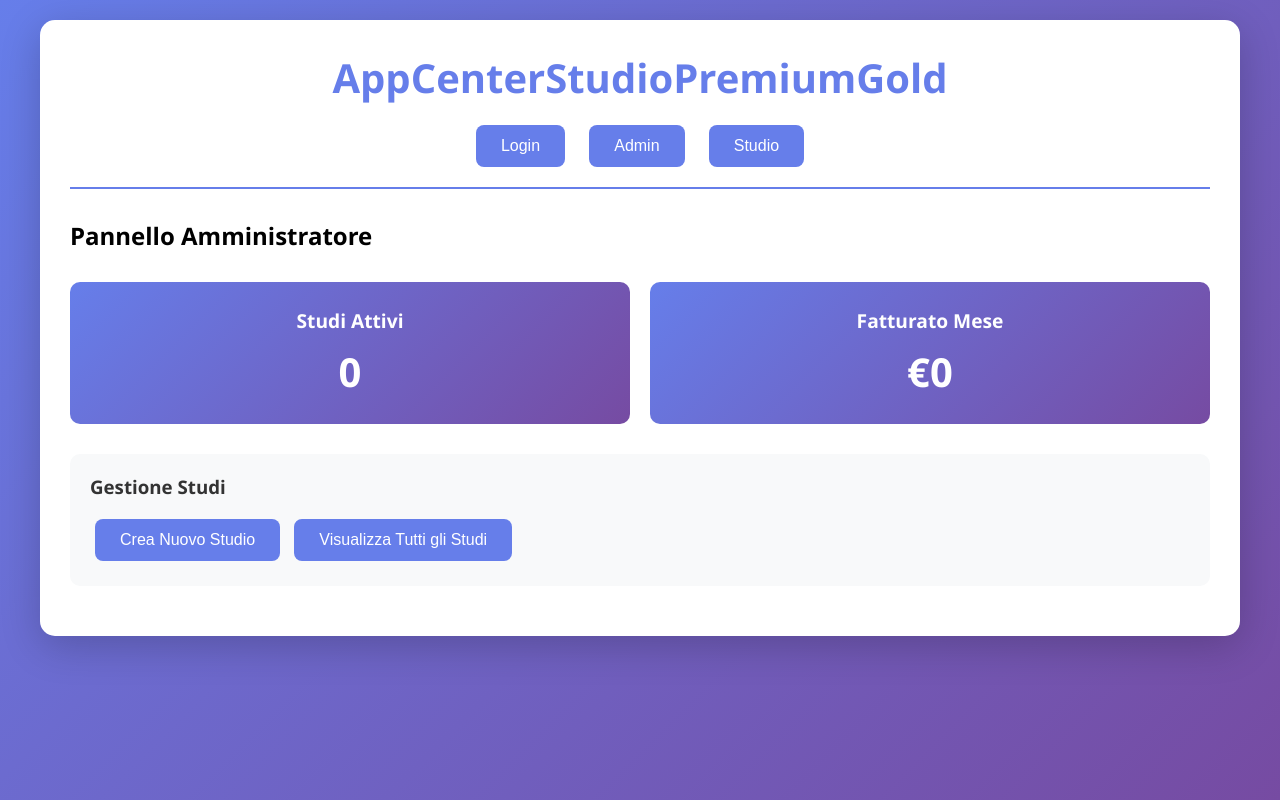
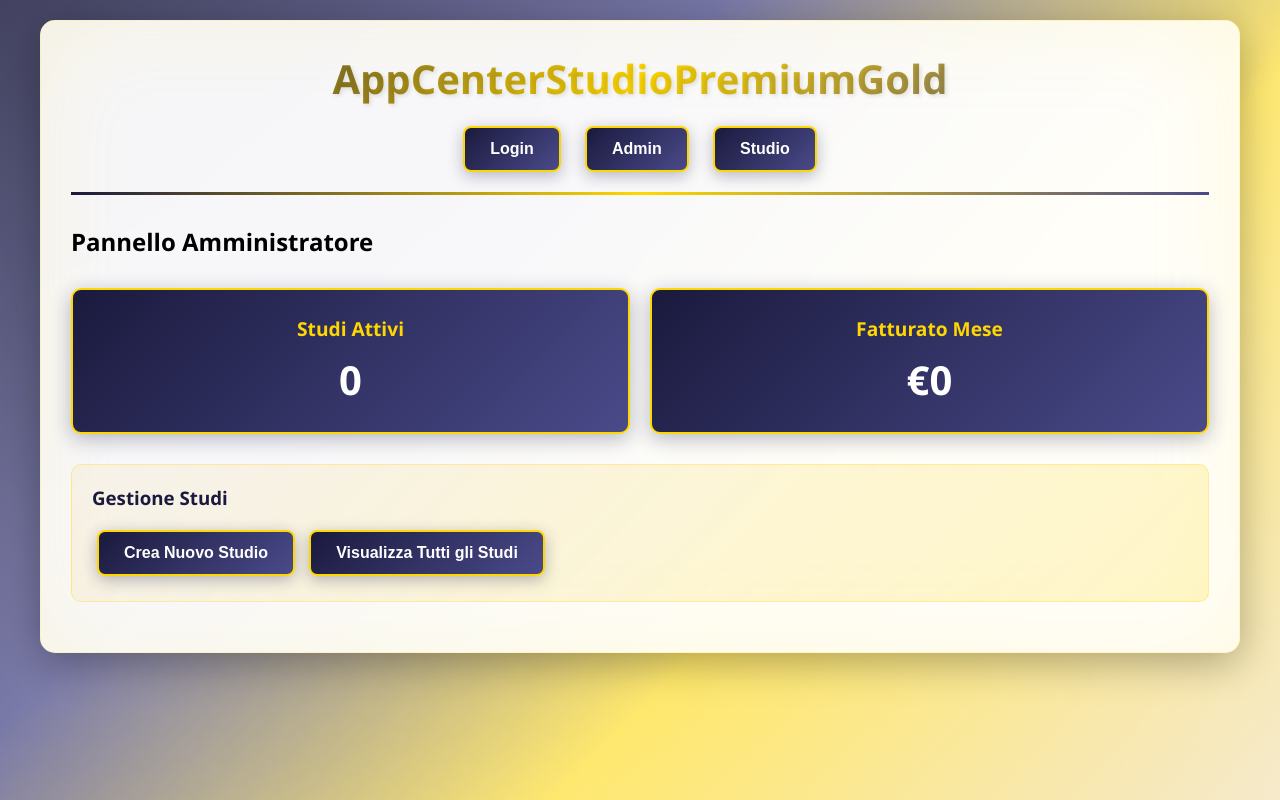
Before and after one commit to cibox72/AppCenterStudioPremiumGold, a plain HTML site: page public/index.html in a window 1280 px wide. Both pictures are taken after a click on the button "Admin". Drawn offline with Linux system fonts and the light colour scheme.

Commit message:
Update style.css

```diff
--- a/public/css/style.css
+++ b/public/css/style.css
@@ -6,49 +6,103 @@
 
 body {
     font-family: 'Segoe UI', Tahoma, Geneva, Verdana, sans-serif;
-    background: linear-gradient(135deg, #667eea 0%, #764ba2 100%);
+    /* Sfondo Premium Gold con linee geometriche */
+    background:
+        linear-gradient(135deg,
+            rgba(26, 26, 62, 0.9) 0%,
+            rgba(74, 74, 138, 0.8) 35%,
+            rgba(255, 215, 0, 0.6) 65%,
+            rgba(244, 229, 194, 0.9) 100%
+        ),
+        repeating-linear-gradient(
+            45deg,
+            transparent,
+            transparent 10px,
+            rgba(255, 255, 255, 0.03) 10px,
+            rgba(255, 255, 255, 0.03) 20px
+        );
+    background-size: cover, 40px 40px;
+    background-attachment: fixed;
     min-height: 100vh;
     padding: 20px;
+    position: relative;
+    overflow-x: hidden;
+}
+
+/* Effetto raggi di luce */
+body::before {
+    content: '';
+    position: fixed;
+    top: -50%;
+    left: -50%;
+    width: 200%;
+    height: 200%;
+    background:
+        radial-gradient(
+            ellipse at center,
+            transparent 0%,
+            rgba(255, 255, 255, 0.1) 50%,
+            transparent 100%
+        );
+    transform: rotate(45deg);
+    pointer-events: none;
+    z-index: 0;
 }
 
 .container {
     max-width: 1200px;
     margin: 0 auto;
-    background: white;
+    background: rgba(255, 255, 255, 0.95);
     border-radius: 15px;
     padding: 30px;
-    box-shadow: 0 10px 40px rgba(0,0,0,0.2);
+    box-shadow:
+        0 10px 40px rgba(0,0,0,0.3),
+        inset 0 0 100px rgba(255, 215, 0, 0.1);
+    position: relative;
+    z-index: 1;
+    backdrop-filter: blur(10px);
+    border: 1px solid rgba(255, 215, 0, 0.2);
 }
 
 header {
     text-align: center;
     margin-bottom: 30px;
     padding-bottom: 20px;
-    border-bottom: 2px solid #667eea;
+    border-bottom: 3px solid transparent;
+    border-image: linear-gradient(90deg, #1a1a3e, #FFD700, #4a4a8a);
+    border-image-slice: 1;
 }
 
 header h1 {
-    color: #667eea;
+    background: linear-gradient(135deg, #1a1a3e 0%, #FFD700 50%, #4a4a8a 100%);
+    -webkit-background-clip: text;
+    -webkit-text-fill-color: transparent;
+    background-clip: text;
     margin-bottom: 20px;
     font-size: 2.5em;
+    font-weight: 700;
+    text-shadow: 2px 2px 4px rgba(0,0,0,0.1);
 }
 
 nav button {
-    background: #667eea;
+    background: linear-gradient(135deg, #1a1a3e 0%, #4a4a8a 100%);
     color: white;
-    border: none;
+    border: 2px solid #FFD700;
     padding: 12px 25px;
     margin: 0 10px;
     border-radius: 8px;
     cursor: pointer;
     font-size: 16px;
+    font-weight: 600;
     transition: all 0.3s;
+    box-shadow: 0 4px 15px rgba(26, 26, 62, 0.3);
 }
 
 nav button:hover {
-    background: #764ba2;
-    transform: translateY(-2px);
-    box-shadow: 0 5px 15px rgba(0,0,0,0.2);
+    background: linear-gradient(135deg, #FFD700 0%, #F4E5C2 100%);
+    color: #1a1a3e;
+    transform: translateY(-3px);
+    box-shadow: 0 8px 25px rgba(255, 215, 0, 0.4);
 }
 
 section {
@@ -57,6 +111,12 @@ section {
 
 section.active {
     display: block;
+    animation: fadeIn 0.5s ease-in;
+}
+
+@keyframes fadeIn {
+    from { opacity: 0; transform: translateY(20px); }
+    to { opacity: 1; transform: translateY(0); }
 }
 
 .hidden {
@@ -76,27 +136,33 @@ input {
     border: 2px solid #ddd;
     border-radius: 8px;
     font-size: 16px;
+    transition: all 0.3s;
 }
 
 input:focus {
-    border-color: #667eea;
+    border-color: #FFD700;
     outline: none;
+    box-shadow: 0 0 10px rgba(255, 215, 0, 0.3);
 }
 
 button {
-    background: #667eea;
+    background: linear-gradient(135deg, #1a1a3e 0%, #4a4a8a 100%);
     color: white;
-    border: none;
+    border: 2px solid #FFD700;
     padding: 12px 25px;
     border-radius: 8px;
     cursor: pointer;
     font-size: 16px;
+    font-weight: 600;
     transition: all 0.3s;
+    box-shadow: 0 4px 15px rgba(26, 26, 62, 0.3);
 }
 
 button:hover {
-    background: #764ba2;
+    background: linear-gradient(135deg, #FFD700 0%, #F4E5C2 100%);
+    color: #1a1a3e;
     transform: translateY(-2px);
+    box-shadow: 0 8px 25px rgba(255, 215, 0, 0.4);
 }
 
 .dashboard {
@@ -111,16 +177,25 @@ button:hover {
 }
 
 .stat-card {
-    background: linear-gradient(135deg, #667eea 0%, #764ba2 100%);
+    background: linear-gradient(135deg, #1a1a3e 0%, #4a4a8a 100%);
     color: white;
     padding: 25px;
     border-radius: 10px;
     text-align: center;
+    border: 2px solid #FFD700;
+    box-shadow: 0 5px 20px rgba(26, 26, 62, 0.3);
+    transition: all 0.3s;
+}
+
+.stat-card:hover {
+    transform: translateY(-5px);
+    box-shadow: 0 10px 30px rgba(255, 215, 0, 0.3);
 }
 
 .stat-card h3 {
     font-size: 1.2em;
     margin-bottom: 10px;
+    color: #FFD700;
 }
 
 .stat-card p {
@@ -129,15 +204,16 @@ button:hover {
 }
 
 .actions {
-    background: #f8f9fa;
+    background: linear-gradient(135deg, rgba(244, 229, 194, 0.3) 0%, rgba(255, 215, 0, 0.2) 100%);
     padding: 20px;
     border-radius: 10px;
     margin-bottom: 20px;
+    border: 1px solid rgba(255, 215, 0, 0.3);
 }
 
 .actions h3 {
     margin-bottom: 15px;
-    color: #333;
+    color: #1a1a3e;
 }
 
 .actions button {
@@ -153,10 +229,11 @@ button:hover {
 }
 
 #studio-content {
-    background: #f8f9fa;
+    background: linear-gradient(135deg, rgba(244, 229, 194, 0.3) 0%, rgba(255, 215, 0, 0.2) 100%);
     padding: 20px;
     border-radius: 10px;
     min-height: 200px;
+    border: 1px solid rgba(255, 215, 0, 0.3);
 }
 
 @media (max-width: 768px) {
```
